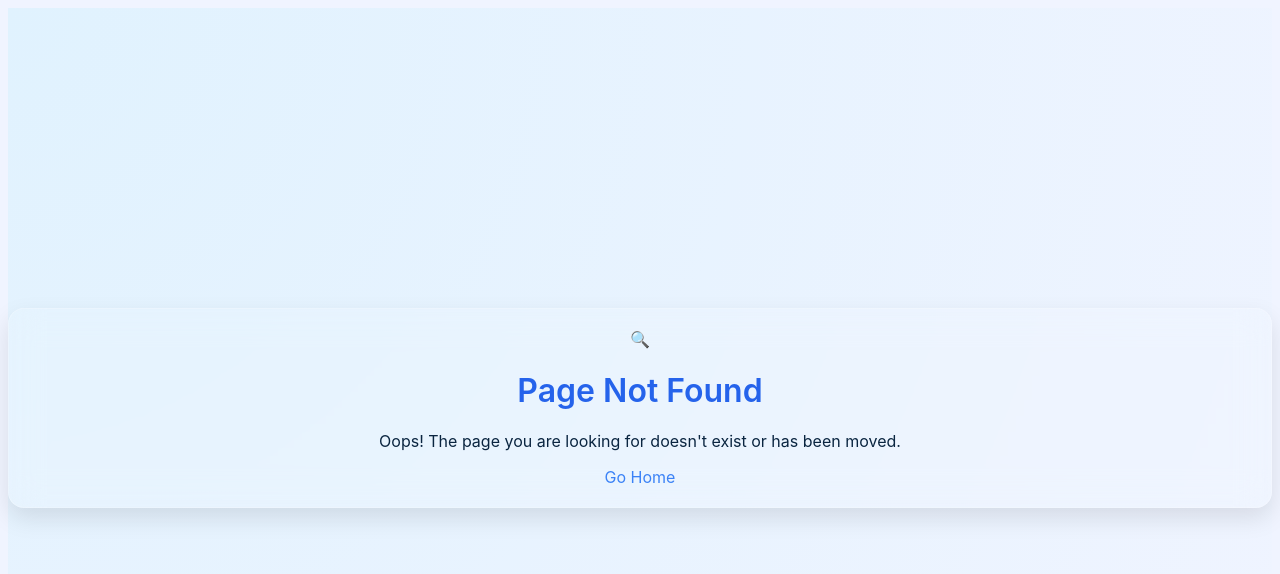
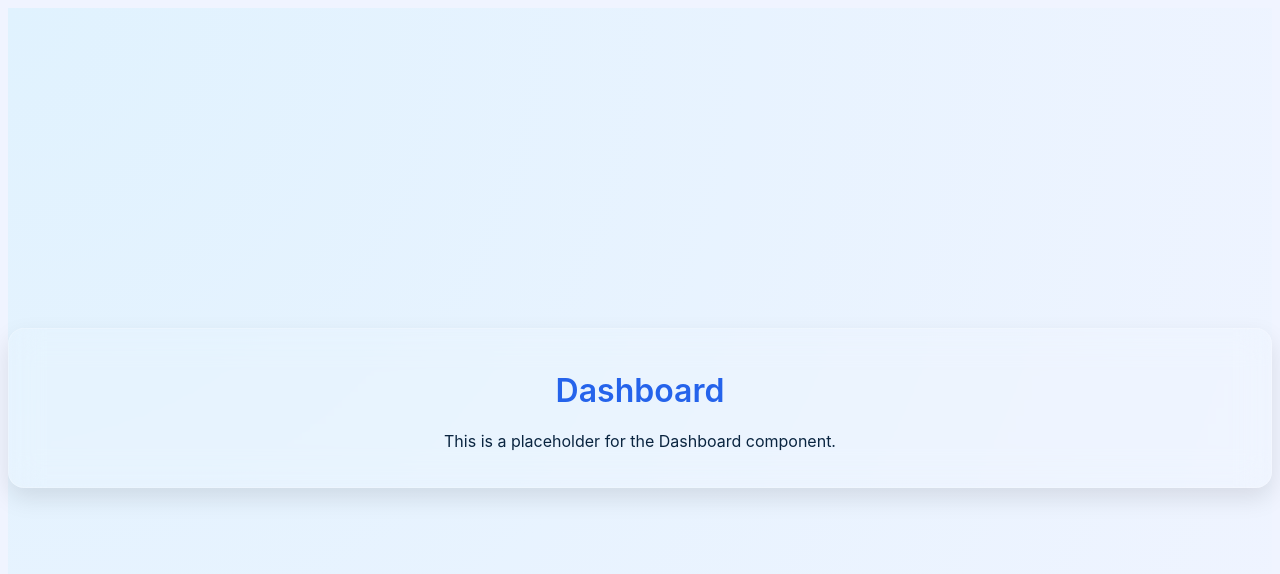
Before and after one commit to muhammadfirzakrizki/next15, a Next.js app: page /dashboard in a window 1280 px wide. Before the commit this address had no page. Shown: the top 574 px of the page. Built offline with nearby package versions, Linux system fonts and the light colour scheme.

Commit message:
File Cocolation

```diff
--- /dev/null
+++ b/src/app/dashboard/line-chart.tsx
@@ -0,0 +1,12 @@
+export default function LineChart() {
+    return (
+        <div className="min-h-screen flex items-center justify-center bg-gradient-to-br from-blue-100 to-blue-50 px-4">
+            <div className="card-glass p-10 max-w-lg w-full text-center space-y-6">
+                <h1 className="text-4xl font-bold text-blue-900">Line Chart</h1>
+                <p className="text-gray-600 text-lg">
+                    This is a placeholder for the Line Chart component.
+                </p>
+            </div>
+        </div>
+    );
+}
--- /dev/null
+++ b/src/app/dashboard/page.tsx
@@ -0,0 +1,20 @@
+function BarChart() {
+    return (
+        <div className="h-96">
+            <h1>Bar Chart</h1>
+        </div>
+    );
+}
+
+export default function Dashboard() {
+    return (
+        <div className="min-h-screen flex items-center justify-center bg-gradient-to-br from-blue-100 to-blue-50 px-4">
+            <div className="card-glass p-10 max-w-lg w-full text-center space-y-6">
+                <h1 className="text-4xl font-bold text-blue-900">Dashboard</h1>
+                <p className="text-gray-600 text-lg">
+                    This is a placeholder for the Dashboard component.
+                </p>
+            </div>
+        </div>
+    );
+}
```
